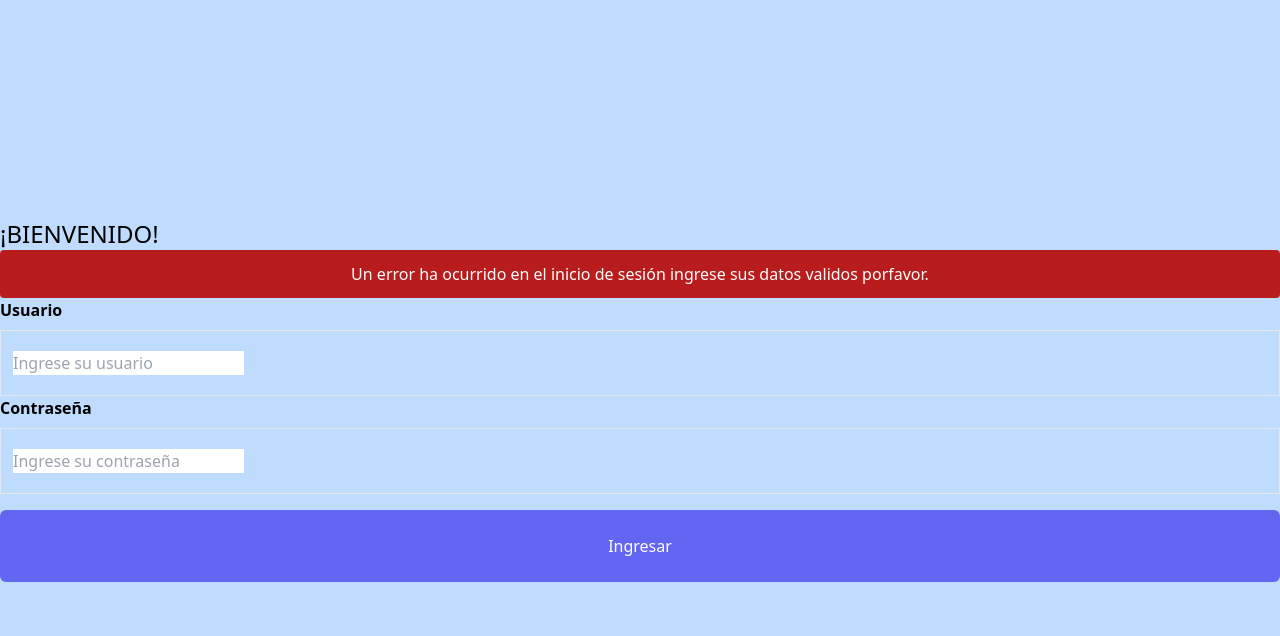
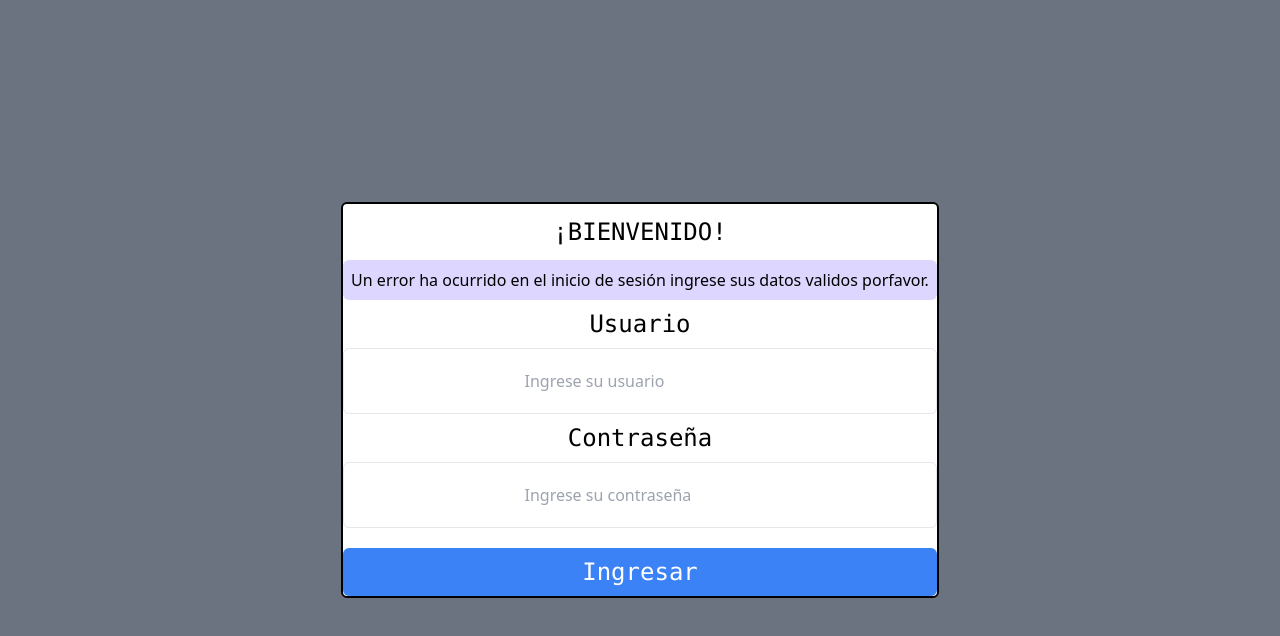
Before and after one commit to Salvamar22/Proyecto-Final-Web, a React (Create React App) app: page /login in a window 1280 px wide. Both pictures are taken after a click on the button "Ingresar". Shown: the top 636 px of the page. Built offline with nearby package versions, Linux system fonts and the light colour scheme; no server answers.

Commit message:
add css to login

```diff
--- a/src/App.css
+++ b/src/App.css
@@ -13,6 +13,7 @@
 }
 
 .App-header {
+
   background-color: #282c34;
   min-height: 100vh;
   display: flex;
--- a/src/Componentes/Login/Components/Input/input.jsx
+++ b/src/Componentes/Login/Components/Input/input.jsx
@@ -3,7 +3,8 @@ import React from 'react';
 
 const Input = ({attribute, handleChange, param}) =>{
     return(
-        <div class="border w-full px-3 py-5 mt-2 hover:outline-none focus:outline-none ">
+        <div class="border  px-3 py-5 mt-2 rounded-md hover:outline-none focus:outline-none text-center
+        ">
             <input
             id={attribute.id}
             name={attribute.name}
--- a/src/Componentes/Login/Components/Label/Label.jsx
+++ b/src/Componentes/Login/Components/Label/Label.jsx
@@ -2,7 +2,9 @@ import React from 'react';
 
 const Label =({text}) => {
     return (
-        <div class="block font-semibold">
+        <div class=" mt-2 block font-mono md:font-Cambria text-2xl
+        text-center"
+        >
             <label>{text}</label>
         </div>
     )
--- a/src/Componentes/Login/Components/Title/Title.jsx
+++ b/src/Componentes/Login/Components/Title/Title.jsx
@@ -3,7 +3,7 @@ import React from 'react';
 const Title = ({ text }) => {
 
     return(
-        <div class="text-2xl font-light" >
+        <div class="mt-3 text-2xl  font-mono text-center" >
         <label className='title-label'>{text}</label>
         </div>
     )
--- a/src/Componentes/Login/Login.js
+++ b/src/Componentes/Login/Login.js
@@ -33,11 +33,15 @@ const Login = () => {
         }
 
     return(
-        <div class="min-h-screen bg-blue-200 py-6 flex flex-col justify-center sm:py-12 ">
+        <div class=" min-h-screen items-center  bg-gray-500 py-3 flex flex-col justify-center
+         ">
+            <div className= "bg-white border-solid border-2 border-black flex flex-col justify-center rounded-md">
             <Title text='¡BIENVENIDO!'/>
-            {error && <p className="w-full rounded p-3 text-center text-white font-roboto bg-red-700 select-none">
-                        Un error ha ocurrido en el inicio de sesión ingrese sus datos validos porfavor.
+            {error && <p className=" mt-3 rounded-md p-2 text-center text-black  bg-purple-200 select-none">
+                        Un error ha ocurrido en el inicio de sesión
+                        ingrese sus datos validos porfavor.
                     </p>}
+
             <Label text='Usuario'/>
             <Input
             attribute={{
@@ -60,10 +64,11 @@ const Login = () => {
             handleChange={handleChange}
                 />
 
-            <button class="mt-4 bg-indigo-500 text-white py-6 rounded-md hover:bg-indigo-600" onClick = {handleSubmit}>
+            <button class="mt-5 bg-blue-500 text-white py-2 px-2 rounded-md hover:bg-gray-200 font-mono md:font-Cambria
+            text-2xl" onClick = {handleSubmit}>
                 Ingresar
             </button>
-
+            </div>
         </div>
     )
 }
```
